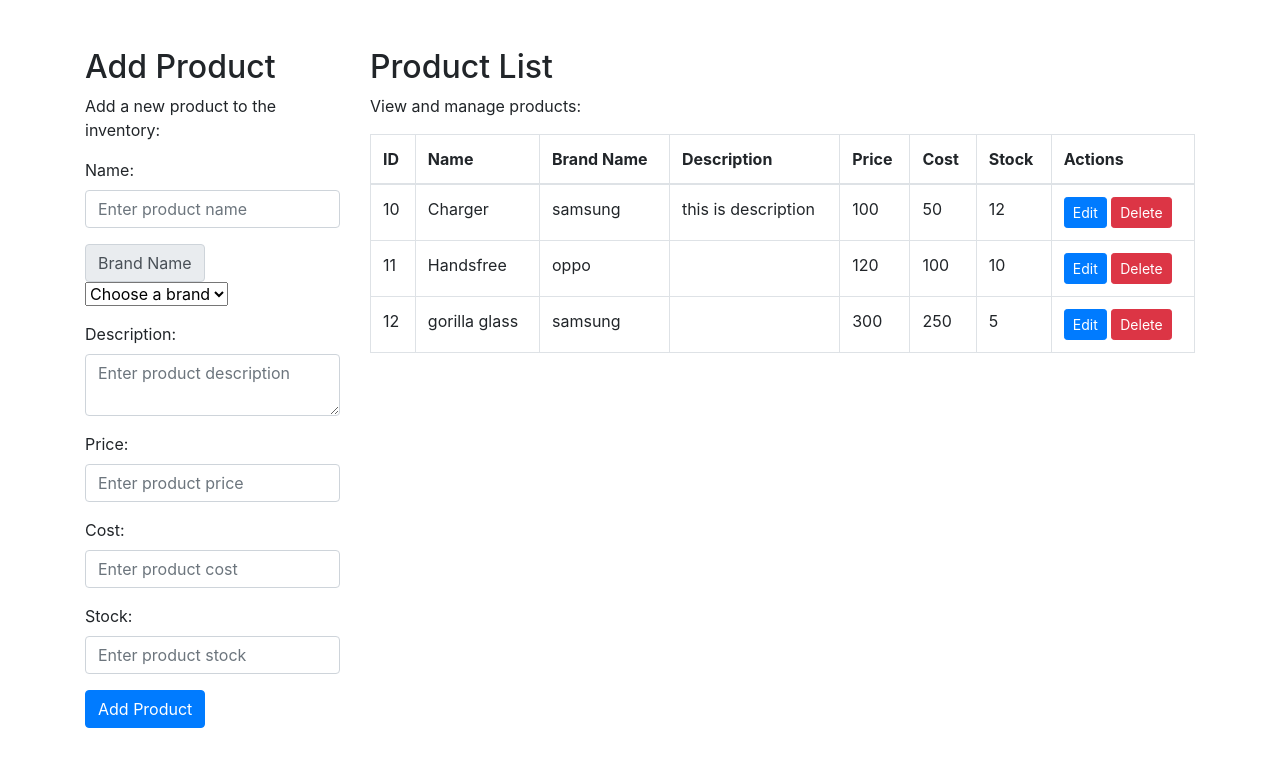
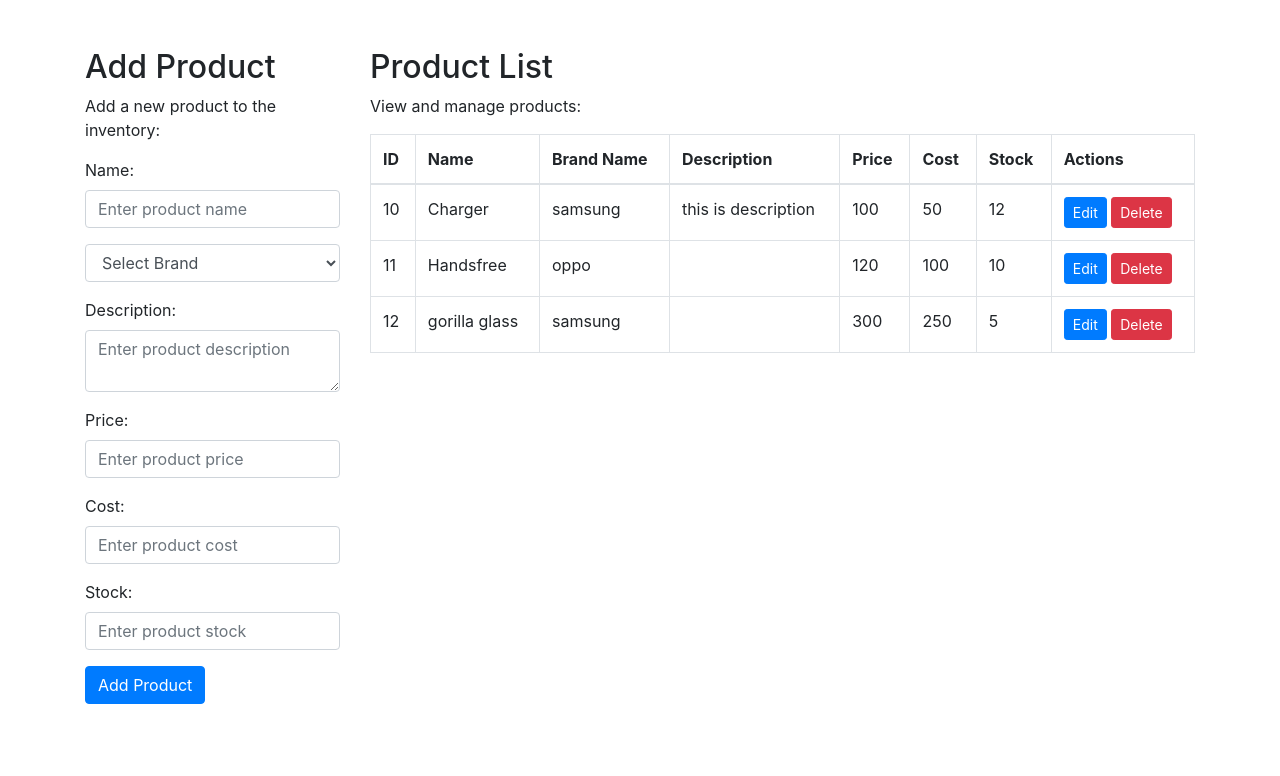
Before and after one commit to Ehtish/PakLab-POS, a PHP site: page /products.php in a window 1280 px wide. Shown: the part 56-832 px from the top of the page. After the commit the page ends 760 px from the top, so only its background shows below. Run offline with PHP 8.4, Linux system fonts and the light colour scheme; data comes from the database, SQL or seed files in the repository; tables that the repository leaves empty or names only in its code hold one stand-in row (values such as "Sample post"); some libraries are stand-ins or nearby versions.

Commit message:
add dynamic dropdown of brand

```diff
--- a/products.php
+++ b/products.php
@@ -110,14 +110,34 @@ if($_SERVER['REQUEST_METHOD'] === 'POST') {
           <label for="name">Name:</label>
           <input type="text" class="form-control" id="name" name="name" placeholder="Enter product name" required>
         </div>
-        <div class="form-group input-group">
+        <!-- <div class="form-group input-group">
           <span class="input-group-text">Brand Name</span>
           <select class="form-select" aria-label="Brand Name" id="brand" name="brand_name">
             <option selected>Choose a brand</option>
-            <option value="oppo">oppo</option>
-            <option value="vivo">vivo</option>
-            <option value="samsung">samsung</option>
+            <option value="smasung">Samsung</option>
+
           </select>
+        </div> -->
+        <?php
+        // Query the database to fetch data from the "brand" table
+        $sql = "SELECT id, name FROM brand";
+        $result = mysqli_query($conn, $sql);
+        ?>
+        <div class="form-group">
+        <?php
+        // Generate HTML for the dropdown menu
+        if (mysqli_num_rows($result) > 0) {
+          echo '<select class="form-control" name="brand_id" id="brand_id">';
+          echo '<option value="">Select Brand</option>';
+          while ($row = mysqli_fetch_assoc($result)) {
+            echo '<option value="' . $row['id'] . '">' . $row['name'] . '</option>';
+            echo '<option value="Others">Others</option>';
+          }
+          echo '</select>';
+        } else {
+          echo 'No data found in the brand table';
+        }
+        ?>
         </div>
         <div class="form-group">
           <label for="description">Description:</label>
```
